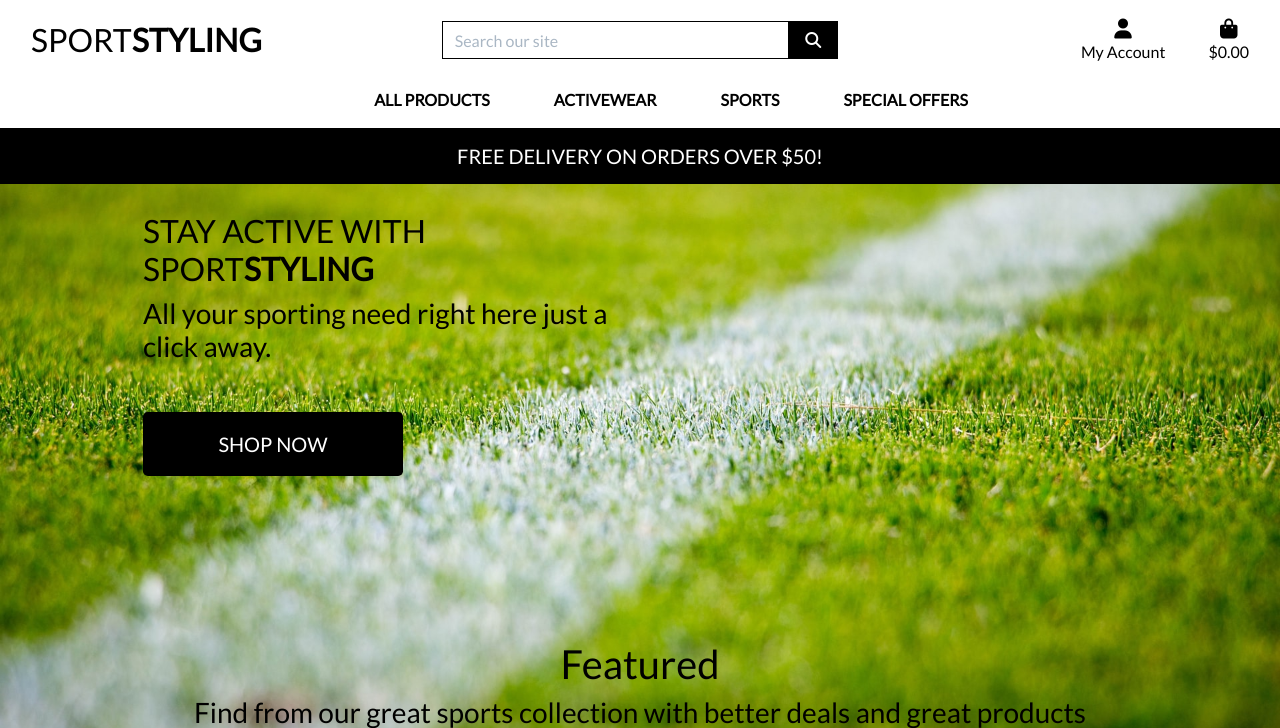
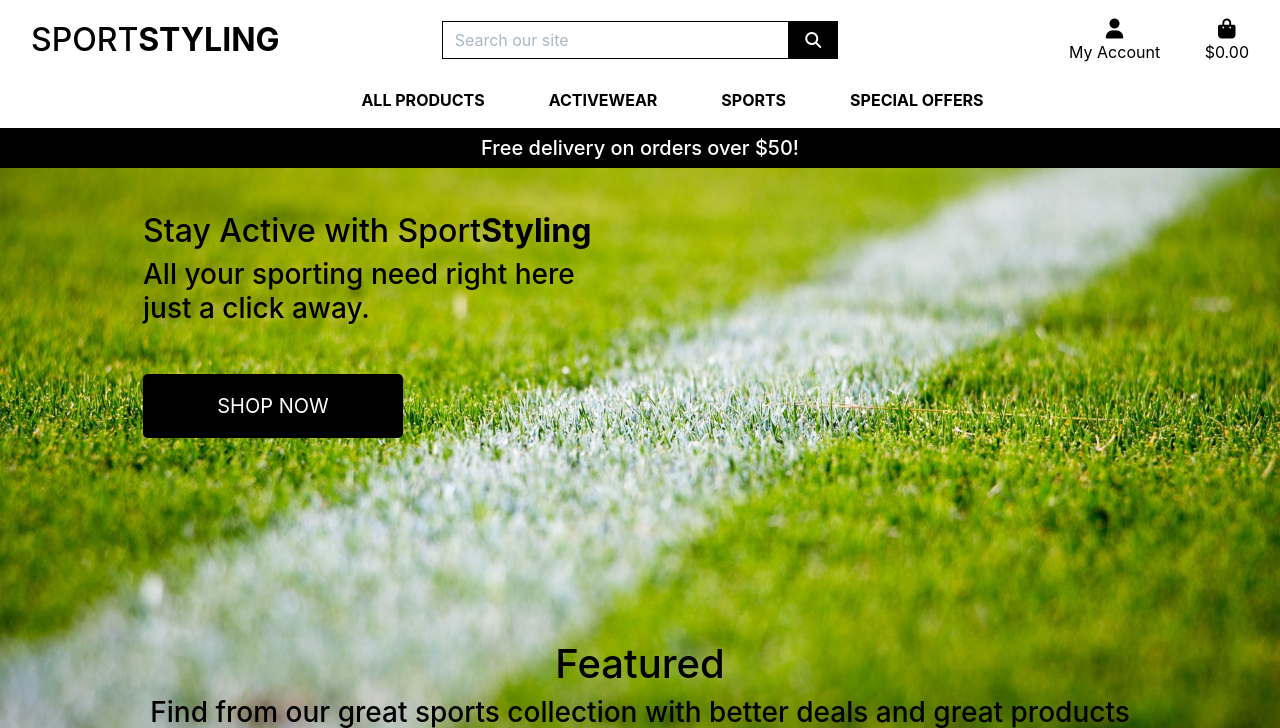
Before and after one commit to Code-Institute-Submissions/shalinshah54-lab-sportstyling_MayResub, a Django app: page / in a window 1280 px wide. Shown: the top 728 px of the page. Run offline with Django 3.2, Linux system fonts and the light colour scheme; data comes from the database, SQL or seed files in the repository; some libraries are stand-ins or nearby versions.

Commit message:
fixed the margin on the delievery message on the index page with the margin, removed the logo-font class from the delievery message.

```diff
--- a/home/templates/home/index.html
+++ b/home/templates/home/index.html
@@ -18,7 +18,7 @@
     <div class="container h-100">
         <div class="row h-100">
             <div class="col-12 col-md-6 my-5">
-                <h2 class="display-5 logo-font text-black">
+                <h2 class="display-5 text-black">
                     Stay Active with Sport<strong>Styling</strong>
                 </h2>
                 <h3 class="text-left text-lg text-black">All your sporting need right here just a click away.</h3>
--- a/static/css/base.css
+++ b/static/css/base.css
@@ -7,7 +7,6 @@ body {
     background-size: cover;
     height: calc(80vh - 164px);
     color: #555;
-    font-family: 'Lato';
 }
 
 /* from Bulma */
@@ -304,6 +303,12 @@ span.carousel-control-next-icon {
     }
 }
 
+@media (max-width: 210px){
+    .my-5 {
+        margin-top: 8rem;
+    }
+}
+
 @media (max-width: 200px){
     .shop-now-button {
         min-width: 225px;
--- a/templates/base.html
+++ b/templates/base.html
@@ -109,7 +109,7 @@
         </div>
         <div id="delivery-banner" class="row text-center">
             <div class="col bg-black text-white">
-                <h5 class="logo-font my-3">Free delivery on orders over ${{ free_delivery_threshold }}!</h5>
+                <h5 class="my-2">Free delivery on orders over ${{ free_delivery_threshold }}!</h5>
             </div>
         </div>
     </header>
```
